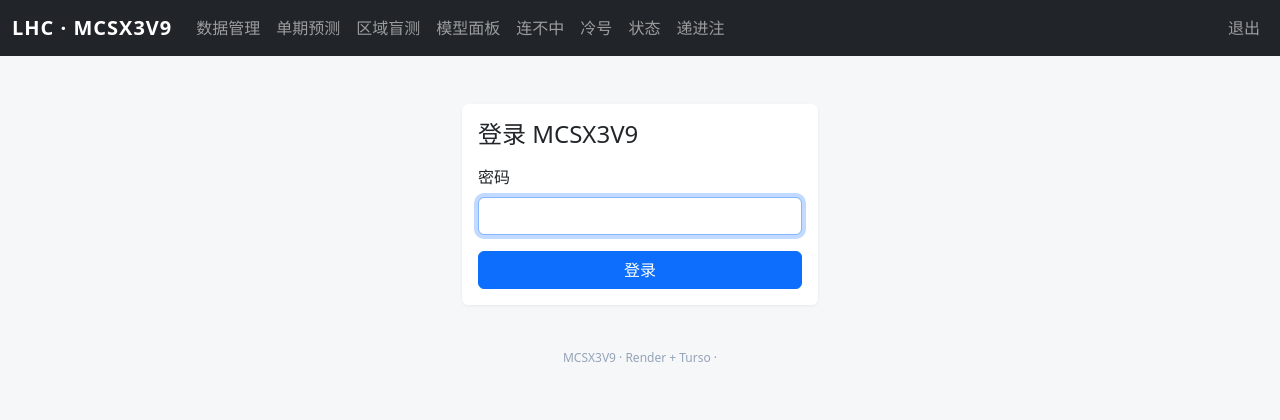
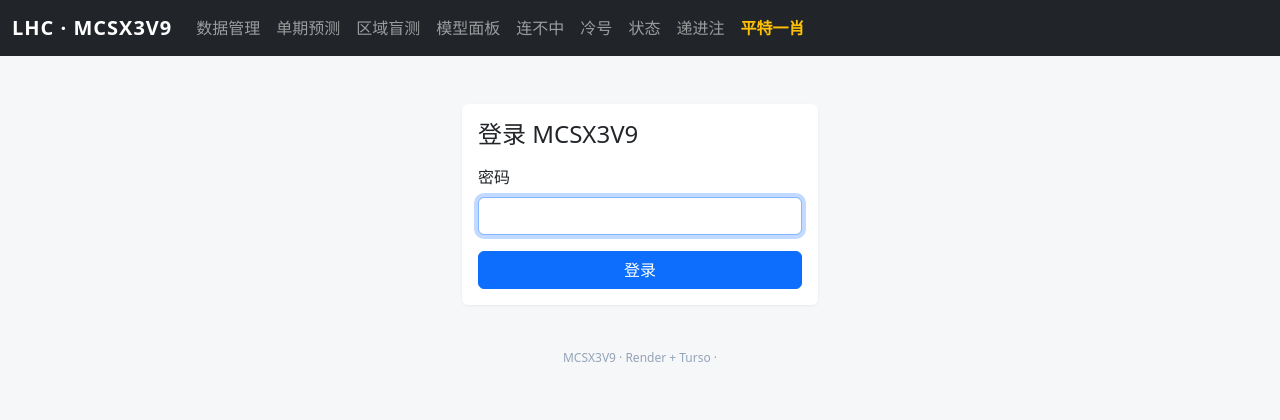
Before and after one commit to thomas168tg-design/LHC, a Flask app: page /login?next=/cold in a window 1280 px wide. Shown: the top 420 px of the page. Run offline with Flask 3, Linux system fonts and the light colour scheme.

Commit message:
新增平特一肖独立模块：数据展示、平滑走势图、下注台及自动对账，并在导航栏添加入口

```diff
--- a/templates/base.html
+++ b/templates/base.html
@@ -116,9 +116,8 @@
                 <li class="nav-item"><a class="nav-link" href="{{ url_for('cold') }}">冷号</a></li>
                 <li class="nav-item"><a class="nav-link" href="{{ url_for('state') }}">状态</a></li>
                 <li class="nav-item"><a class="nav-link" href="{{ url_for('insurance_view') }}">递进注</a></li>
-            </ul>
-            <ul class="navbar-nav">
-                <li class="nav-item"><a class="nav-link" href="{{ url_for('logout') }}">退出</a></li>
+                <!-- 新增的平特一肖导航 -->
+                <li class="nav-item"><a class="nav-link text-warning fw-bold" href="/pingte/">平特一肖</a></li>
             </ul>
         </div>
     </div>
```
